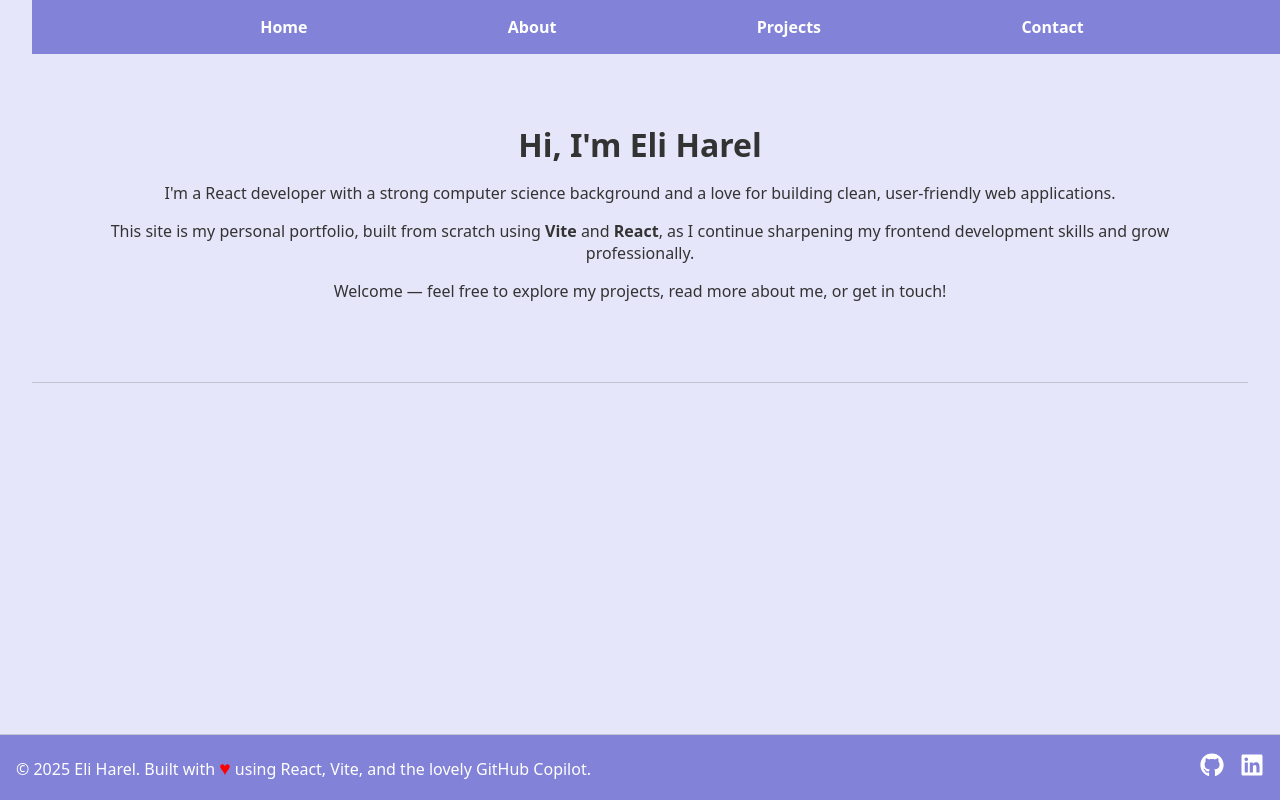
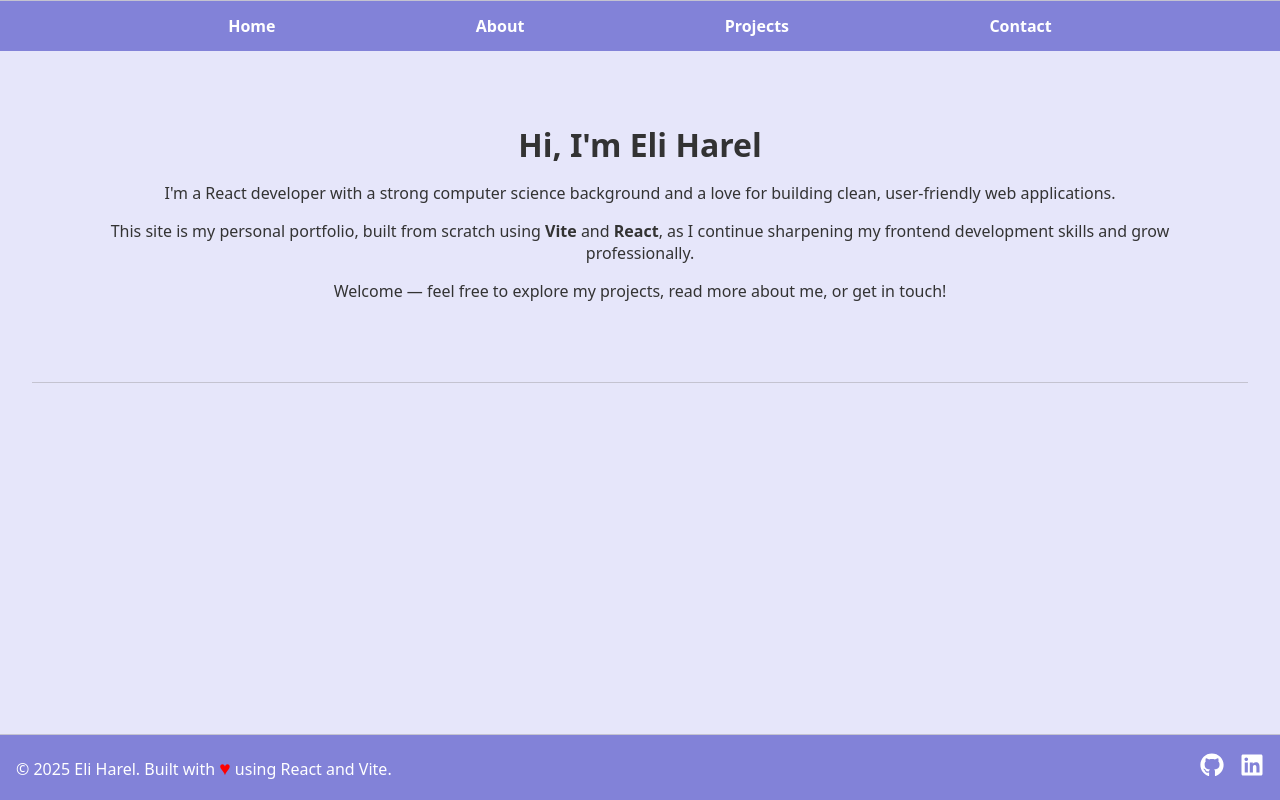
Before and after one commit to eharel/portfolio, a React (Vite) app: page / in a window 1280 px wide. Built offline with nearby package versions, Linux system fonts and the light colour scheme.

Commit message:
Fix NavBar styling

```diff
--- a/src/components/Footer.tsx
+++ b/src/components/Footer.tsx
@@ -5,7 +5,7 @@ export default function Footer() {
     <footer className="footer">
       <p className="footer-text">
         © 2025 Eli Harel. Built with <span className="footer-heart">♥</span>{" "}
-        using React, Vite, and the lovely GitHub Copilot.
+        using React and Vite.
       </p>
       <div className="footer-links">
         <a
--- a/src/style.css
+++ b/src/style.css
@@ -71,12 +71,22 @@ a:hover {
 /* === Navigation === */
 .navbar {
   background-color: var(--bg-secondary);
-  width: 100%; /* Ensure full width */
-  position: fixed; /* Fix the navbar to the top */
+  color: white;
+  display: flex; /* Use flexbox for layout */
+  justify-content: space-around; /* Space out the content */
+  align-items: center; /* Vertically center the content */
+  font-size: 1rem;
+  border-top: 1px solid var(--border-color);
+  position: fixed; /* Fix the navbar to the top of the screen */
   top: 0;
-  padding: 1rem 0; /* Remove side padding */
-  display: flex;
-  justify-content: center; /* Center the navbar items */
+  left: 0;
+  width: 100%; /* Ensure it spans the full width */
+  height: 50px; /* Set a fixed height */
+  margin: 0 auto; /* Center the navbar content */
+  flex-wrap: wrap; /* Allow content to wrap if it overflows */
+  gap: 1rem; /* Add spacing between wrapped items */
+  bottom: 0;
+  left: 0;
 }
 
 .navbar-list {
```
